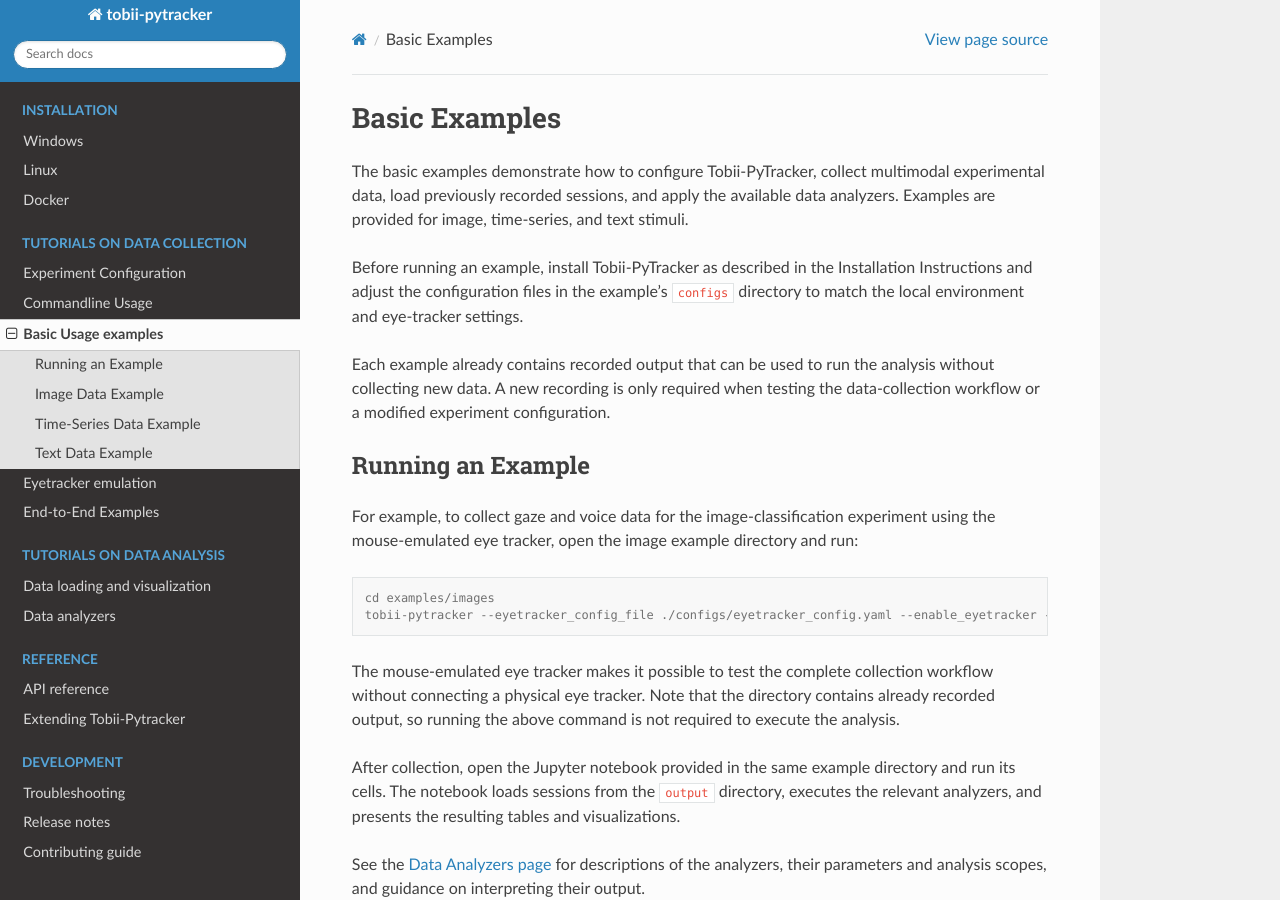
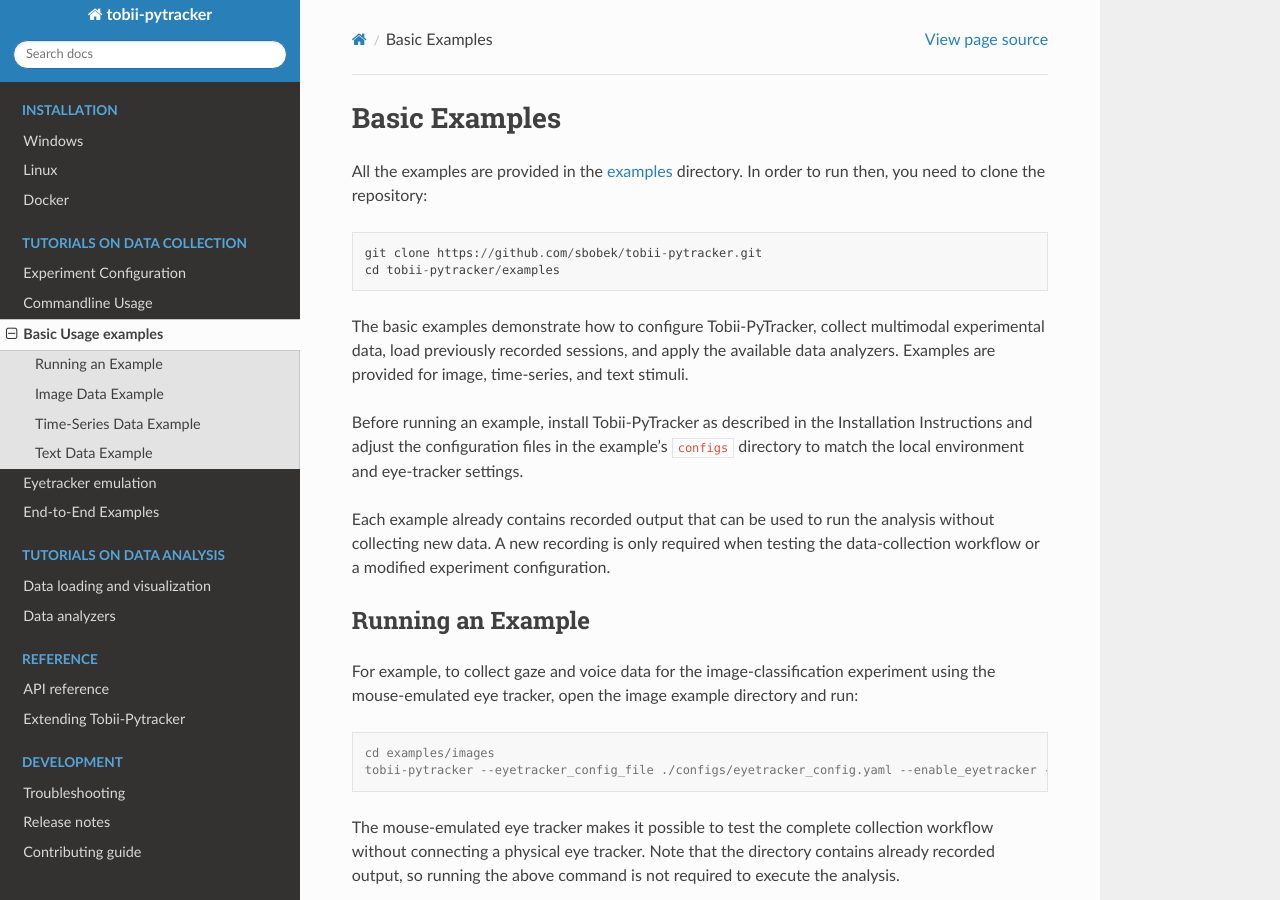
Before and after one commit to sbobek/tobii-pytracker, a Sphinx documentation site: the page built from docs/basic_examples.rst, in a window 1280 px wide and 900 px high. Built offline with Sphinx 7.4.7 and the Read the Docs theme 3.1.0, drawn with Linux system fonts in a browser that asks for light colours.

Commit message:
minor fixes in documentaiton, broken links fixes, added links to exmaples repo

```diff
--- a/docs/basic_examples.rst
+++ b/docs/basic_examples.rst
@@ -2,6 +2,12 @@
 
 Basic Examples
 ==============
+
+All the examples are provided in the `examples <https://github.com/sbobek/tobii-pytracker/tree/main/examples>`_ directory.
+In order to run then, you need to clone the repository::
+
+   git clone https://github.com/sbobek/tobii-pytracker.git
+   cd tobii-pytracker/examples
 
 The basic examples demonstrate how to configure Tobii-PyTracker, collect
 multimodal experimental data, load previously recorded sessions, and apply the
--- a/docs/end_to_end_examples.rst
+++ b/docs/end_to_end_examples.rst
@@ -120,8 +120,8 @@
 
 Platform-specific native testing instructions are available in:
 
-* :ref:`Windows testing documentation <windows_installation>`_;
-* :ref:`Linux testing documentation <linux_installation>`__.
+* :ref:`Windows testing documentation <windows_installation>`;
+* :ref:`Linux testing documentation <linux_installation>`.
 
 The examples are designed to use Tobii-PyTracker from a the official repository.
 Follow the directory
```
